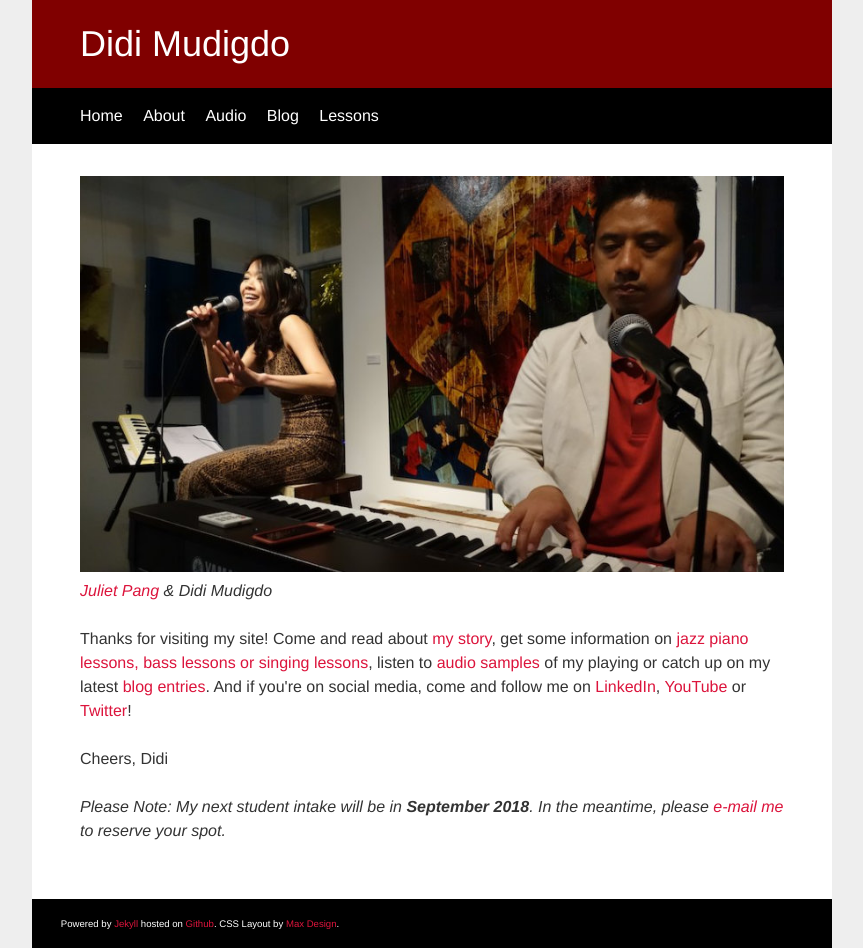
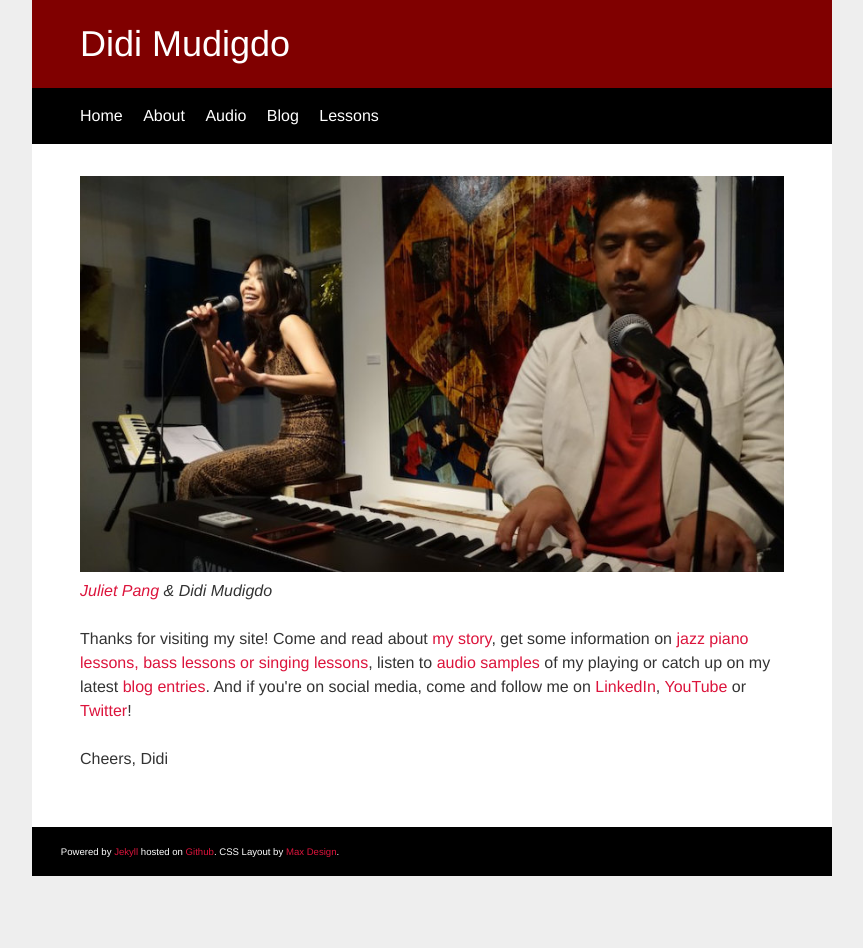
Before and after one commit to didijazz/didijazz.github.io, a Jekyll site: the page built from index.html, in a window 1280 px wide. Shown: the whole page, without its empty margins (208-1071 px from the left). Built offline with Jekyll 4.4.1, drawn with Linux system fonts in a browser that asks for light colours; after the commit the page ends 900 px from its top, so only the background shows below that.

Commit message:
removed new student notice

```diff
--- a/index.html
+++ b/index.html
@@ -8,5 +8,3 @@ title: Didi Mudigdo
 <p>Thanks for visiting my site! Come and read about <a href="/about">my story</a>, get some information on <a href="/jazz-piano-lessons-perth">jazz piano lessons, bass lessons or singing lessons</a>, listen to <a href="/audio">audio samples</a> of my playing or catch up on my latest <a href="/blog">blog entries</a>. And if you're on social media, come and follow me on <a href="https://www.linkedin.com/in/didimudigdo/" target="_blank">LinkedIn</a>, <a href="https://www.youtube.com/user/loungegecko" target="_blank">YouTube</a> or <a href="http://twitter.com/didijazz" target="_blank">Twitter</a>!</p>
 
 <p>Cheers, Didi</p>
-
-<p><em>Please Note: My next student intake will be in <strong>September 2018</strong>. In the meantime, please <a href="mailto:lessons@didi.com.au" target="_blank">e-mail me</a> to reserve your spot.</em></p>
--- a/jazz-piano-lessons-perth/index.html
+++ b/jazz-piano-lessons-perth/index.html
@@ -7,8 +7,6 @@ description: I offer jazz piano lessons, bass lessons and singing lessons from m
 <p><img class=img-responsive src="/img/jazz-piano-lessons-perth.png" alt="Jazz Piano Lessons Perth"></p>
 
 <p>I offer personalized jazz piano lessons, bass lessons and singing lessons from my studio in Perth, Australia. Come and have a listen to my <a href="/audio/index.html">recordings</a> or check out my <a href="/about/index.html">musical background</a> to have an idea of what I teach. If you are then interested in lessons, please contact me on <a href="mailto:lessons@didi.com.au" target="_blank">lessons@didi.com.au</a> or (08) 6102 0525.</p>
-
-<p><em>Please Note: My next student intake will be in <strong>September 2018</strong>. In the meantime, please <a href="mailto:lessons@didi.com.au" target="_blank">e-mail me</a> to reserve your spot.</em></p>
 
 <h2>What I Offer</h2>
 
```
